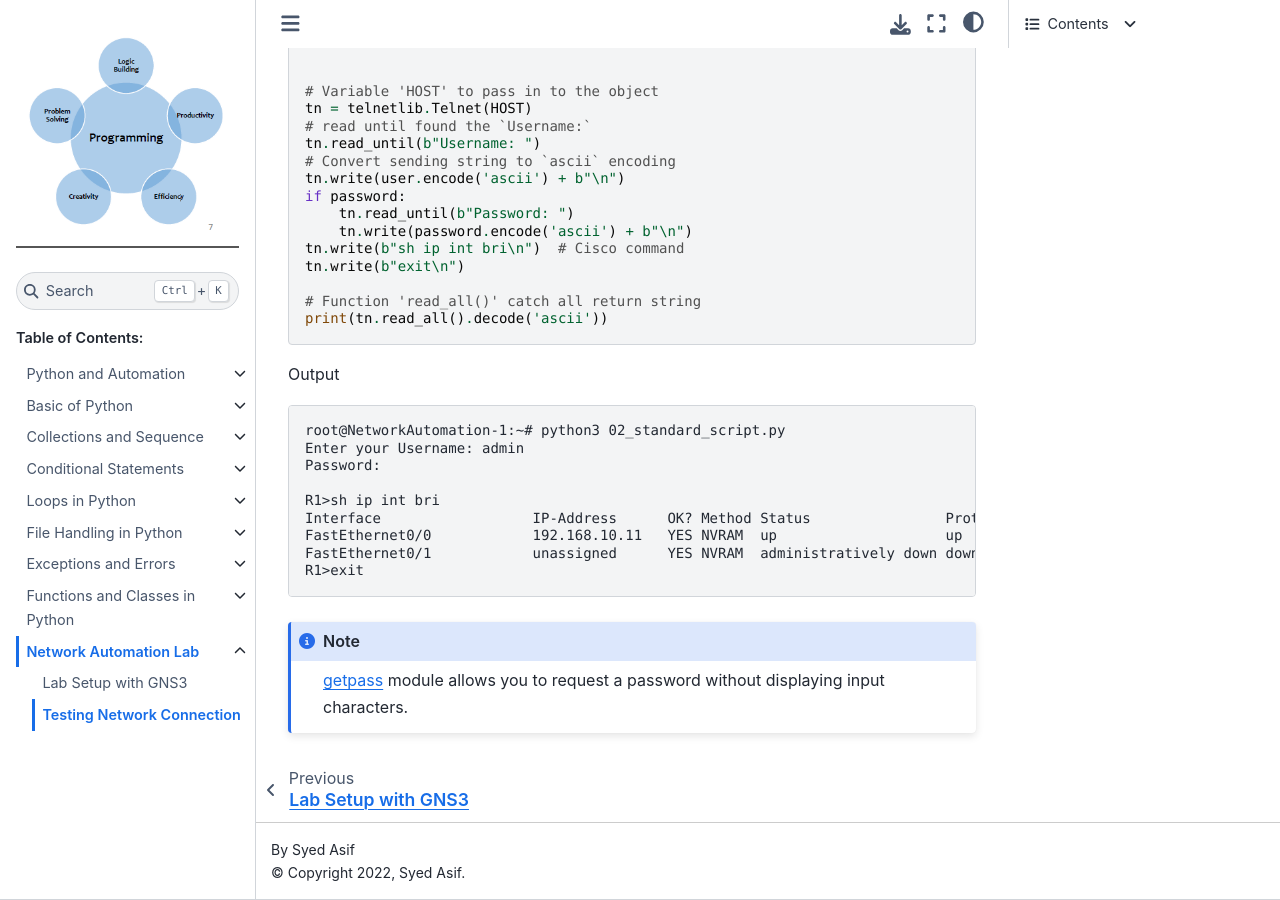
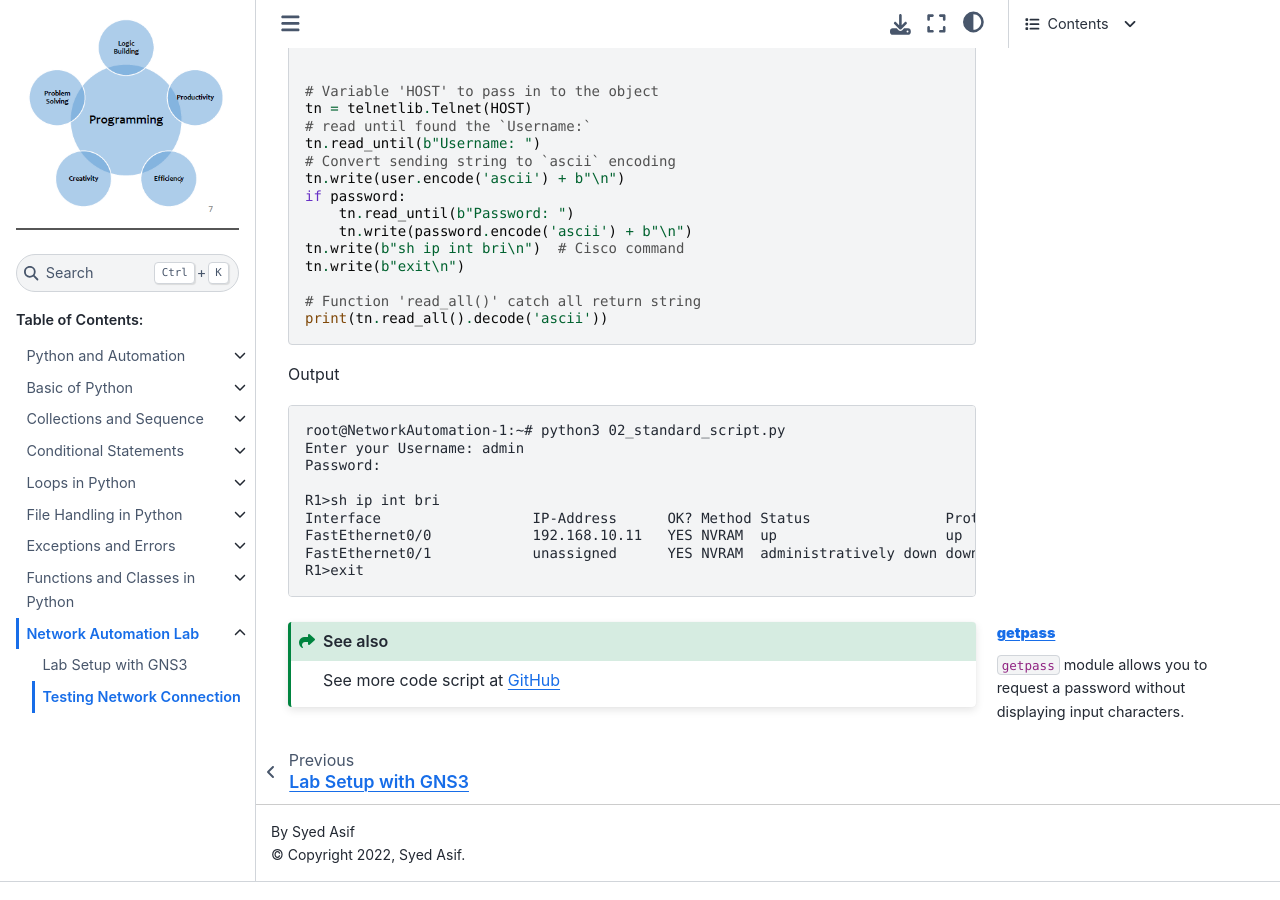
Before and after one commit to sydasif/python-book, a Sphinx documentation site: the page built from docs/source/09_lab/02_telnetlib.md, in a window 1280 px wide and 900 px high, scrolled down 2383 px. Built offline with Sphinx 7.4.7 and the Sphinx Book theme 1.1.4, drawn with Linux system fonts in a browser that asks for light colours.

Commit message:
update telnetlib

````diff
--- a/docs/source/09_lab/02_telnetlib.md
+++ b/docs/source/09_lab/02_telnetlib.md
@@ -137,6 +137,10 @@ FastEthernet0/1            unassigned      YES NVRAM  administratively down down
 R1>exit
 ```
 
-```{Note}
-[getpass](https://docs.python.org/3/library/getpass.html) module allows you to request a password without displaying input characters.
+```{margin} **[getpass](https://docs.python.org/3/library/getpass.html)**
+`getpass` module allows you to request a password without displaying input characters.
 ```
+
+```{seealso}
+See more code script at [GitHub](https://github.com/sydasif/network-automation/tree/master/telnet)
+```
````
